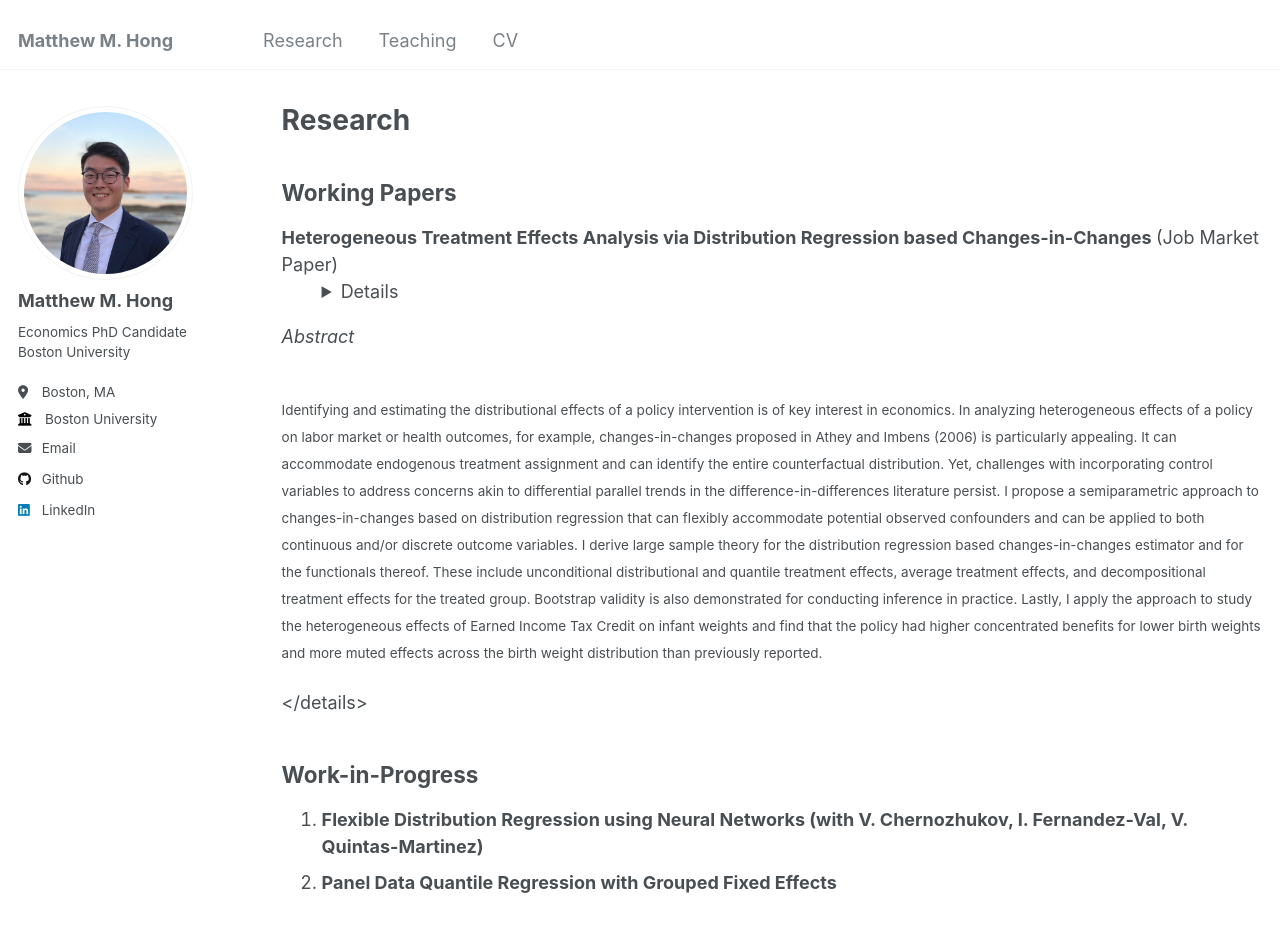
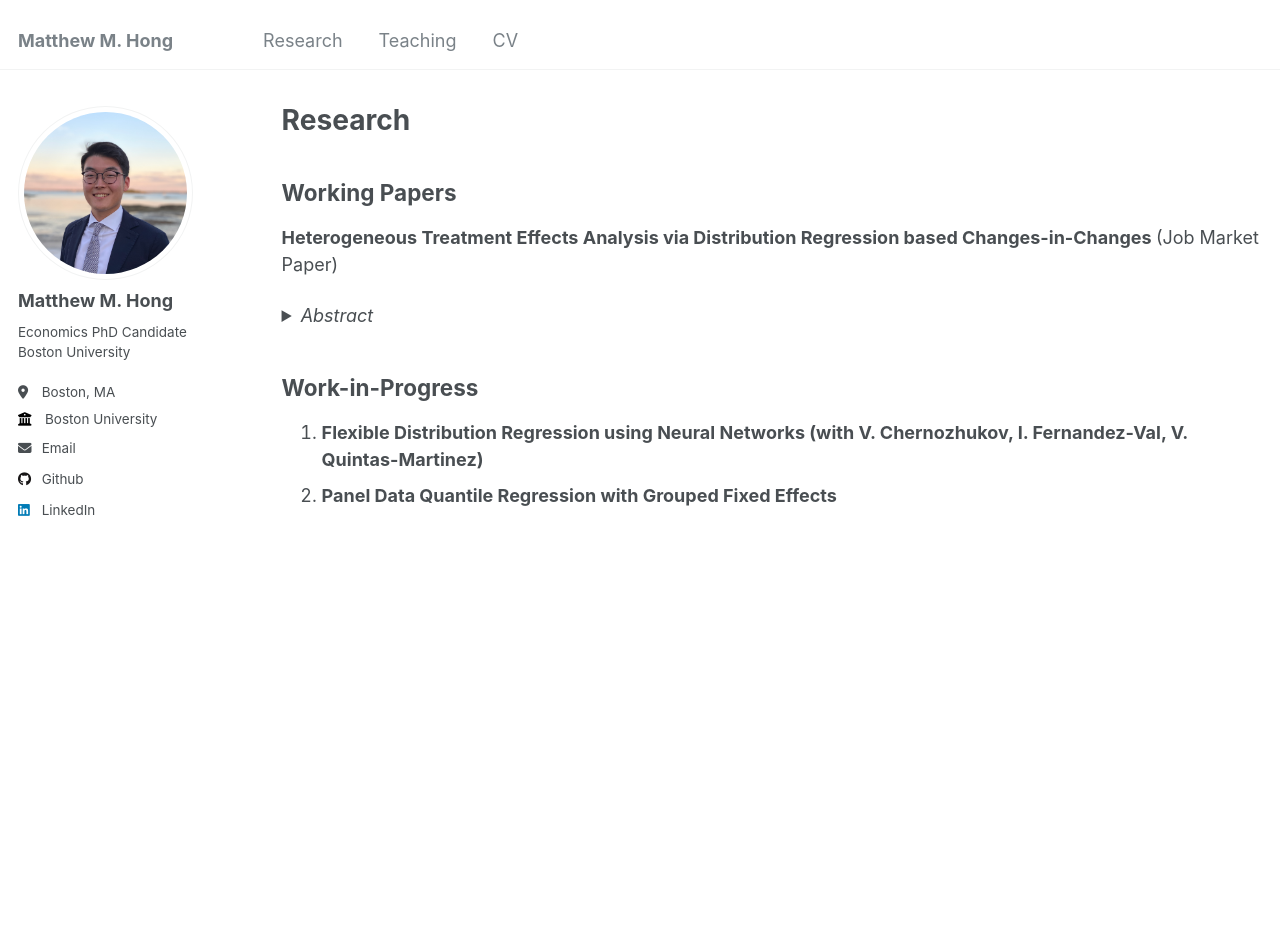
Before and after one commit to matthew-hong/matt-hong, a Jekyll site: the page built from _pages/research.md, in a window 1280 px wide and 1112 px high. Shown: the top 932 px of the window. Built offline with Jekyll 4.4.1, drawn with Linux system fonts in a browser that asks for light colours.

Commit message:
edit cv and research page

```diff
--- a/_pages/research.md
+++ b/_pages/research.md
@@ -10,7 +10,8 @@ author_profile: true
 ## Working Papers
 
 <b> Heterogeneous Treatment Effects Analysis via Distribution Regression based Changes-in-Changes </b> (Job Market Paper)
-:     <details>
+
+<details>
 <summary markdown='span'>
 <span style="cursor:pointer"> <i> Abstract </i></span>
 </summary>
```
Also changed, not shown: _pages/cv.md (+1 -1 lines).
